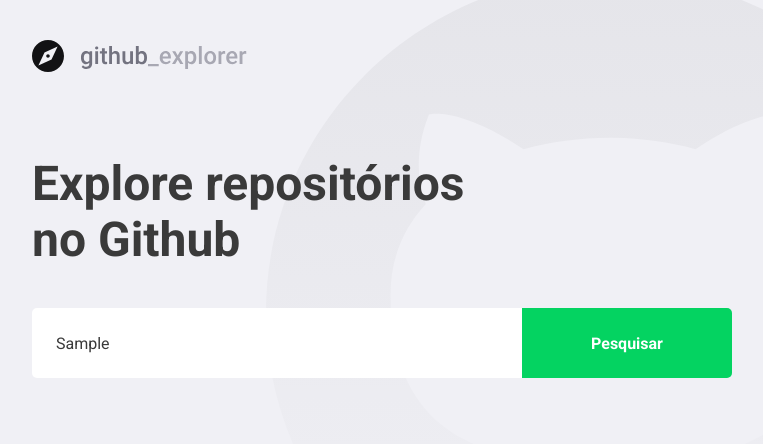
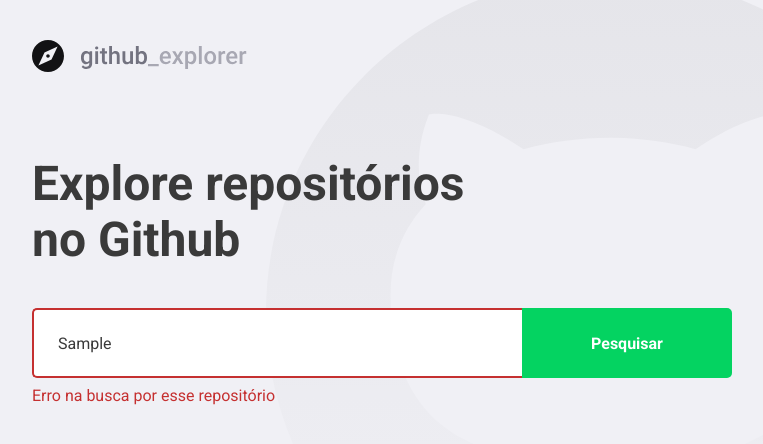
Before and after one commit to takagui/github-explorer, a React (Create React App) app: page / in a window 1280 px wide. Both pictures are taken after typing "Sample" into the empty fields and a click on the button "Pesquisar". Shown: the top 444 px of the page, without its empty margins (148-911 px from the left). Built offline with nearby package versions, Linux system fonts and the light colour scheme; no server answers.

Commit message:
feat: error handling

```diff
--- a/src/pages/Dashboard/index.tsx
+++ b/src/pages/Dashboard/index.tsx
@@ -6,6 +6,7 @@
 import {
   Title,
   Form,
+  Error,
   Repositories,
 } from './styles';
 
@@ -20,17 +21,28 @@
 
 const Dashboard = () => {
   const [newRepo, setNewRepo] = useState('');
+  const [inputError, setInputError] = useState('');
   const [repositories, setRepositories] = useState<IRepository[]>([]);
 
   async function handleAddRepository(event: FormEvent<HTMLFormElement>): Promise<void> {
     event.preventDefault();
 
-    const response = await api.get<IRepository>(`repos/${newRepo}`);
+    if (!newRepo) {
+      setInputError('Digite o autor/nome do repositório');
+      return;
+    }
 
-    const repository = response.data;
+    try {
+      const response = await api.get<IRepository>(`repos/${newRepo}`);
 
-    setRepositories([...repositories, repository]);
-    setNewRepo('');
+      const repository = response.data;
+
+      setRepositories([...repositories, repository]);
+      setNewRepo('');
+      setInputError('');
+    } catch {
+      setInputError('Erro na busca por esse repositório');
+    }
   }
 
   return (
@@ -41,6 +53,7 @@
       </Title>
 
       <Form
+        hasError={!!inputError}
         onSubmit={handleAddRepository}
       >
         <input
@@ -51,6 +64,10 @@
         />
         <button type="submit">Pesquisar</button>
       </Form>
+
+      {
+        !!inputError && <Error>{inputError}</Error>
+      }
 
       <Repositories>
         {
--- a/src/pages/Dashboard/styles.ts
+++ b/src/pages/Dashboard/styles.ts
@@ -1,5 +1,9 @@
-import styled from 'styled-components';
+import styled, { css } from 'styled-components';
 import { shade } from 'polished';
+
+interface IFormProps {
+  hasError: boolean;
+}
 
 const Title = styled.h1`
   font-size: 3rem;
@@ -9,7 +13,7 @@
   line-height: 56px;
 `;
 
-const Form = styled.form`
+const Form = styled.form<IFormProps>`
   margin-top: 40px;
   max-width: 700px;
   display: flex;
@@ -18,9 +22,14 @@
     flex: 1;
     height: 70px;
     padding: 0 24px;
-    border: 0;
     border-radius: 5px 0 0 5px;
     color: #3A3A3A;
+    border: 2px solid #FFF;
+    border-right: 0;
+
+    ${(props) => props.hasError && css`
+      border-color: #C53030;
+    `}
 
     &::placeholder {
       color: #A8A8B3;
@@ -41,6 +50,12 @@
       background-color: ${shade(0.2, '#04D361')};
     }
   }
+`;
+
+const Error = styled.span`
+  display: block;
+  color: #C53030;
+  margin-top: 8px;
 `;
 
 const Repositories = styled.div`
@@ -97,5 +112,6 @@
 export {
   Title,
   Form,
+  Error,
   Repositories,
 }
```
